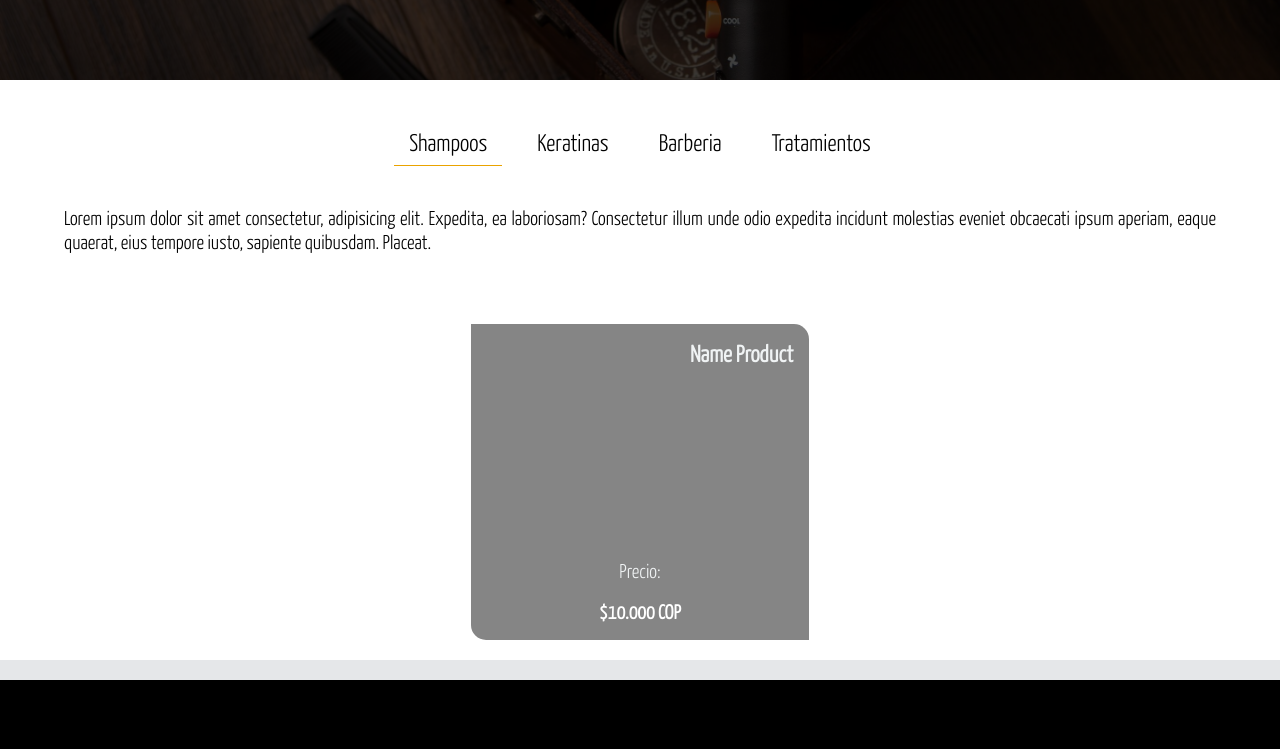
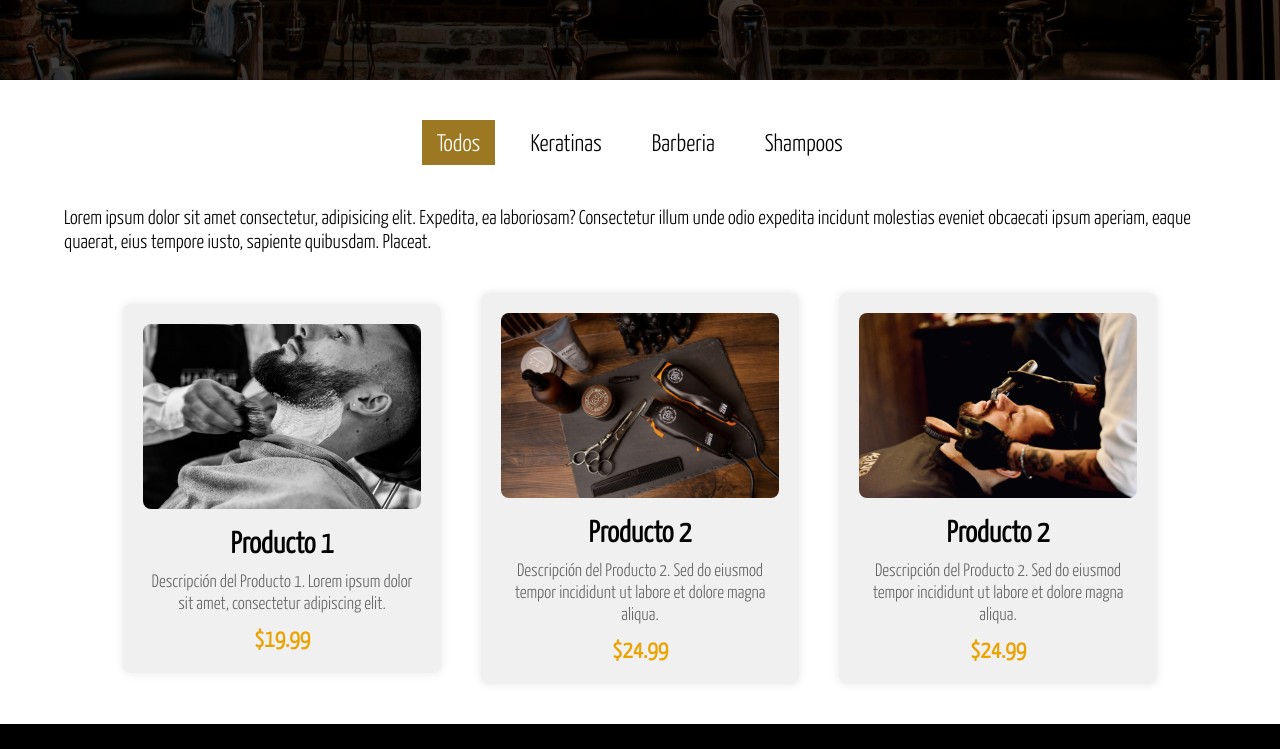
Before and after one commit to acelancer-z/MEAN-stack, an Angular app in the folder hairdresser/: page /products in a window 1280 px wide. Shown: the part 420-1169 px from the top of the page. Built offline with nearby package versions, Linux system fonts and the light colour scheme.

Commit message:
Lógica en tarjeta de productos
Se mejoro el filtro de productos y el diseño de las tarjetas.

```diff
--- a/hairdresser/src/app/components/products/products.component.css
+++ b/hairdresser/src/app/components/products/products.component.css
@@ -1,13 +1,8 @@
-@font-face {
-    font-family: "cursiva";
-    src: url('../../../assets/css/fonts/NyghtSerif-LightItalic.ttf');
-}
-
 /* Estilos para el banner */
 .banner {
     width: 100%;
     height: 500px;
-    background: url("../../../assets/css/img/products_banner.jpg") rgba(0, 0, 0, 0.75);
+    background: url("../../../assets/css/img/banner.jpg") rgba(0, 0, 0, 0.75);
     background-size: cover;
     background-repeat: no-repeat;
     background-blend-mode: darken;
@@ -56,108 +51,74 @@
     padding: 8px 15px;
     transition: background-color 0.3s ease;
     cursor: pointer;
+    background-color: transparent;
+    /* Fondo transparente por defecto */
 }
 
 .nav li:hover {
-    background-color: #EAA300;
+    background-color: #9c7822;
     color: #fff;
-    border-bottom: 1px solid #EAA300;
+    border-bottom: 1px solid #9c7822;
+    padding-bottom: 7px;
+    /* Añadir padding inferior igual al ancho del borde */
 }
 
-#active {
-    border-bottom: 1px solid #EAA300;
+.nav .active {
+    background-color: #9c7822;
+    color: #fff;
+    border-bottom: 1px solid #9c7822;
+    padding-bottom: 7px;
+    /* Añadir padding inferior igual al ancho del borde */
 }
+
 
 
 /* information */
 
-.content .information {
-    text-align: justify;
-    padding-bottom: 50px;
+.products {
+    display: flex;
+    flex-wrap: wrap;
+    justify-content: center;
+    align-items: center;
+    padding: 20px;
 }
 
-
-/* productos */
-
-.content .products {
-    display: flex;
-    flex-wrap: wrap;
-    margin-bottom: 20px;
-}
-
-.content .products .product {
-    padding: 8px;
-    margin: 20px auto;
-    width: 28%;
-    height: 300px;
-    background: #0000007a;
-    background-blend-mode: darken;
-    background-size: cover;
-    background-position: center;
-    background-repeat: no-repeat;
-    border-radius: 0px 15px 0px 15px;
-    position: relative;
-    transition: transform 0.3s ease;
+.product {
+    background-color: #f0f0f0;
+    border-radius: 8px;
+    box-shadow: 0px 0px 10px rgba(0, 0, 0, 0.1);
+    margin: 20px;
+    padding: 20px;
+    text-align: center;
+    transition: transform 0.2s;
+    width: 25%;
     cursor: pointer;
 }
 
-.content .products .product .titleProduct {
-    display: flex;
-    color: #f0f3f4;
-    font-size: 1.5;
-    align-content: flex-end;
-    text-align: end;
-    justify-content: flex-end;
-    margin: 8px;
+.product:hover {
+    transform: translateY(-5px);
+    box-shadow: 0px 0px 10px rgba(0, 0, 0, 0.2);
 }
 
-.content .products .product .description {
-    visibility: hidden;
-    display: flex;
-    justify-content: center;
-    align-items: center;
-    text-align: justify;
-    padding: 5px;
+.product img {
+    max-width: 100%;
+    border-radius: 8px;
+}
+
+.product h2 {
+    font-size: 1.5em;
     margin-top: 10px;
 }
 
-.content .products .product .price {
-    position: absolute;
-    bottom: 18%;
-    left: 0;
-    right: 0;
-    color: #f0f3f4;
-    font-size: 1em;
-    text-align: center;
-    margin: 0;
+.product .description {
+    font-size: 0.9em;
+    color: #666;
+    margin-top: 10px;
 }
 
-.content .products .product .priceCOP {
-    display: flex;
-    justify-content: center;
-    position: absolute;
-    bottom: 5%;
-    left: 0;
-    right: 0;
-    color: #fff;
-    font-weight: 600;
+.product .price {
+    font-size: 1.2em;
+    color: #EAA300;
+    margin-top: 10px;
+    font-weight: bold;
 }
-
-.content .products .product .priceCOP i {
-    margin: 18px;
-    font-size: 25px;
-    color: #f0f3f4;
-    text-align: center;
-    margin: 0 10px;
-}
-
-.content .products .product:hover {
-    background-color: rgba(2, 2, 2, 0.856);
-    transform: translateY(-5px);
-    box-shadow: 0.1px 1px 1px 2px #922a2125;
-}
-
-.content .products .product:hover .description {
-    visibility: visible;
-    color: #f0f3f4;
-}
--- a/hairdresser/src/app/components/products/products.component.html
+++ b/hairdresser/src/app/components/products/products.component.html
@@ -8,24 +8,29 @@
 <section class="content">
     <div class="nav">
         <ul>
-            <li id="active">Shampoos</li>
-            <li>Keratinas</li>
-            <li>Barberia</li>
-            <li>Tratamientos</li>
+            <li (click)="changeCategory(null)" [ngClass]="{'active': activeCategory === null}">Todos</li>
+            <li *ngFor="let product of products" (click)="changeCategory(product.type)"
+                [ngClass]="{'active': activeCategory === product.type}">
+                {{ product.type }}
+            </li>
         </ul>
+
+
     </div>
     <div class="information">
-        <p>Lorem ipsum dolor sit amet consectetur, adipisicing elit. Expedita, ea laboriosam? Consectetur illum unde
+        <p>
+            Lorem ipsum dolor sit amet consectetur, adipisicing elit. Expedita, ea laboriosam? Consectetur illum unde
             odio expedita incidunt molestias eveniet obcaecati ipsum aperiam, eaque quaerat, eius tempore iusto,
-            sapiente quibusdam. Placeat.</p>
+            sapiente quibusdam. Placeat.
+        </p>
     </div>
     <div class="products">
-        <div class="product" data-aos="fade-up">
-            <h3 class="titleProduct">Name Product</h3>
-            <p class="description">Descripción del producto en venta</p>
-            <p class="price">Precio:</p>
-            <p class="priceCOP">$10.000 COP</p>
-
+        <div *ngFor="let product of filteredProducts()" class="product">
+            <img [src]="product.imageUrl" alt="{{ product.name }}">
+            <h2>{{ product.name }}</h2>
+            <p class="description">{{ product.description }}</p>
+            <p class="price">{{ product.price }}</p>
         </div>
     </div>
+
 </section>
--- a/hairdresser/src/app/components/products/products.component.ts
+++ b/hairdresser/src/app/components/products/products.component.ts
@@ -7,4 +7,45 @@ import { Component } from '@angular/core';
 })
 export class ProductsComponent {
 
+  products = [
+    {
+      id: 1,
+      type: 'Keratinas',
+      name: 'Producto 1',
+      description: 'Descripción del Producto 1. Lorem ipsum dolor sit amet, consectetur adipiscing elit.',
+      price: '$19.99',
+      imageUrl: '../../../assets/css/img/imagen1.jpg'
+    },
+    {
+      id: 2,
+      type: 'Barberia',
+      name: 'Producto 2',
+      description: 'Descripción del Producto 2. Sed do eiusmod tempor incididunt ut labore et dolore magna aliqua.',
+      price: '$24.99',
+      imageUrl: '../../../assets/css/img/imagen2.jpg'
+    },
+    {
+      id: 2,
+      type: 'Shampoos',
+      name: 'Producto 2',
+      description: 'Descripción del Producto 2. Sed do eiusmod tempor incididunt ut labore et dolore magna aliqua.',
+      price: '$24.99',
+      imageUrl: '../../../assets/css/img/imagen3.jpg'
+    },
+  ];
+
+  activeCategory: string | null = null; // Categoría inicial (mostrar todos los productos)
+  activeId: boolean = false;
+  changeCategory(category: string | null): void {
+    this.activeCategory = category;
+    this.activeId = !this.activeId;
+  }
+
+  filteredProducts(): any[] {
+    if (this.activeCategory === null) {
+      return this.products; // Mostrar todos los productos
+    } else {
+      return this.products.filter(product => product.type === this.activeCategory);
+    }
+  }
 }
```
